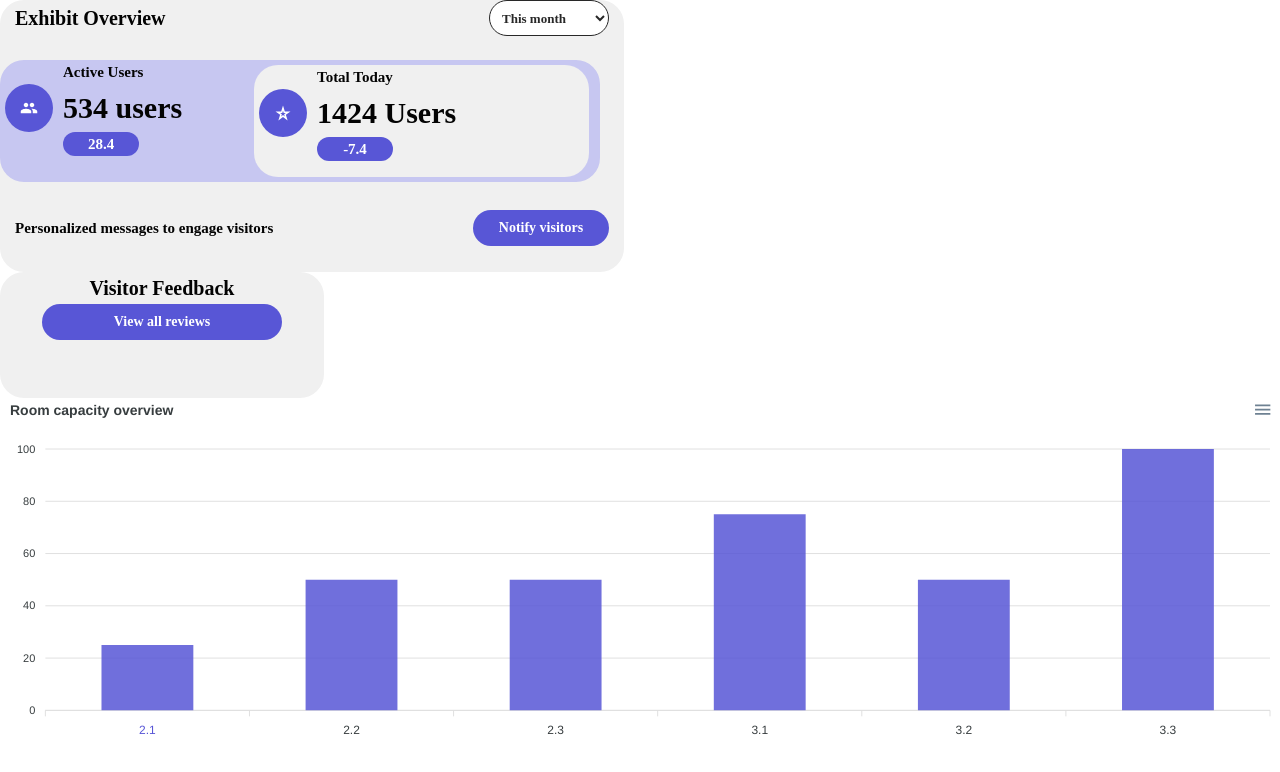
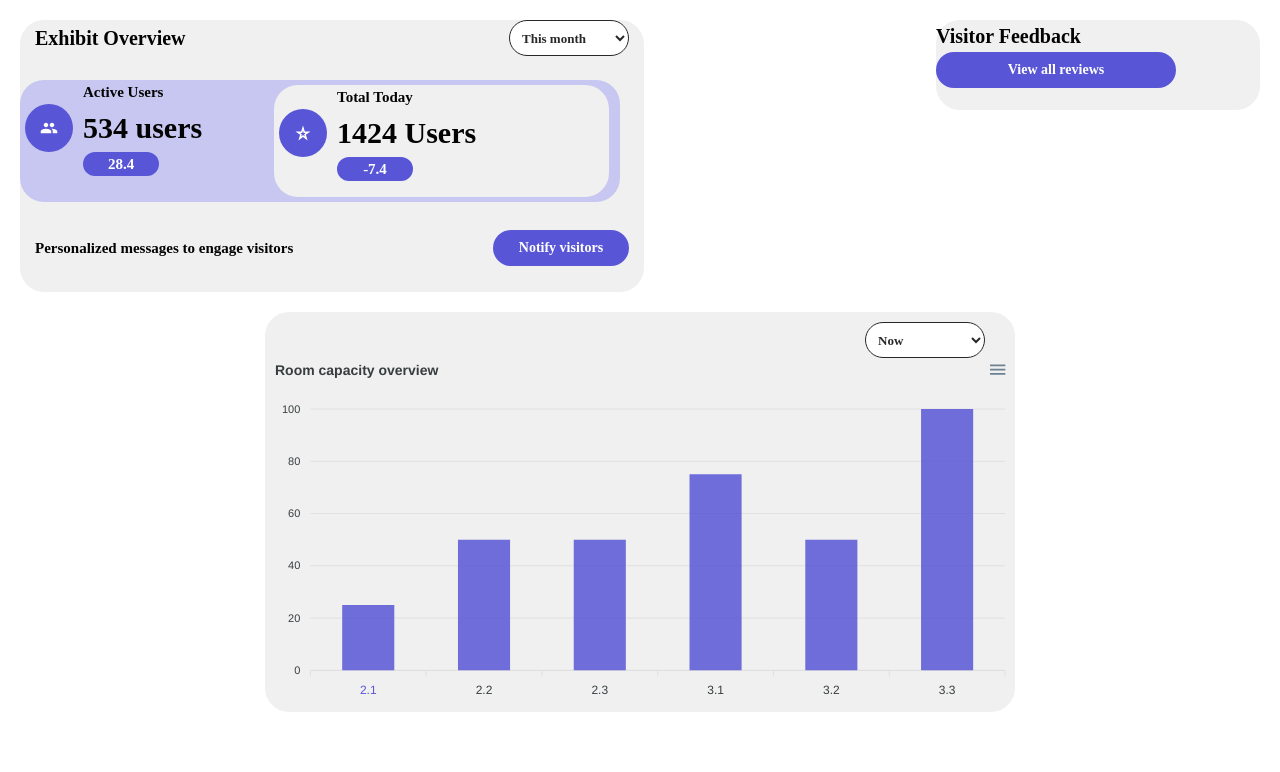
Before and after one commit to jculley01/MuseumMate, a React (Create React App) app in the folder code/dashboard/my-app/: page / in a window 1280 px wide. Shown: the top 772 px of the page. Built offline with nearby package versions, Linux system fonts and the light colour scheme.

Commit message:
semi aligned landing page with mock data

```diff
--- a/code/dashboard/my-app/src/App.css
+++ b/code/dashboard/my-app/src/App.css
@@ -1,5 +1,58 @@
 .App {
-  text-align: center;
+  display: flex;
+  flex-direction: column;
+  align-items: center;
+  padding: 20px;
+  gap: 20px;
+  /* Adds space between top-section and RoomCapacityChart */
+}
+
+.top-section {
+  display: flex;
+  justify-content: space-between;
+  width: 100%;
+  /* Adjust this as necessary to fit your layout */
+  gap: 20px;
+  /* Adjust this value for spacing between left-panel and right-panel */
+}
+
+.left-panel {
+  flex: 3;
+  /* Left panel takes up 3 parts of the flex container */
+  padding: 20px;
+  /* Adjust padding as needed */
+  background: #fff;
+  /* Replace with your desired background color */
+  border-radius: 8px;
+  /* Rounded corners */
+  box-shadow: 0px 0px 10px rgba(0, 0, 0, 0.1);
+  /* Soft shadow for card effect */
+}
+
+.right-panel {
+  flex: 1;
+  /* Right panel takes up 1 part of the flex container */
+  padding: 20px;
+  background: #fff;
+  border-radius: 8px;
+  box-shadow: 0px 0px 10px rgba(0, 0, 0, 0.1);
+}
+
+.RoomCapacityChart {
+  width: 100%;
+  /* Chart takes full width */
+  padding: 20px;
+  background: #fff;
+  border-radius: 8px;
+  box-shadow: 0px 0px 10px rgba(0, 0, 0, 0.1);
+}
+
+.top-section {
+  display: flex;
+  justify-content: space-between;
+  align-items: flex-start;
+  width: 100%;
+  /* Adjust this as necessary to fit your layout */
 }
 
 .App-logo {
--- a/code/dashboard/my-app/src/App.js
+++ b/code/dashboard/my-app/src/App.js
@@ -21,9 +21,11 @@ let mockData={
 function App() {
   return (
     <div className="App">
-      <ExhibitOverview  data={mockData.exhibitOverview}/>
-      <VisitorFeedLink/>
-      <RoomCapacityChart/>
+      <div className="top-section">
+        <ExhibitOverview data={mockData.exhibitOverview} />
+        <VisitorFeedLink />
+      </div>
+      <RoomCapacityChart />
     </div>
   );
 }
--- /dev/null
+++ b/code/dashboard/my-app/src/components/OccuGraph/ChartCard.js
@@ -0,0 +1,22 @@
+import React from 'react';
+
+const styles = {
+    Card: {
+        top: '611px',
+        left: '330px',
+        width: '750px',
+        height: '400px',
+        backgroundColor: '#f0f0f0',
+        borderRadius: '24px',
+    },
+};
+
+const Card = (props) => {
+    return (
+        <div style={styles.Card}>
+            {props.children}
+        </div>
+    );
+};
+
+export default Card;
--- /dev/null
+++ b/code/dashboard/my-app/src/components/OccuGraph/ChartDropdown.js
@@ -0,0 +1,46 @@
+import React from 'react';
+
+const styles = {
+    Dropdown: {
+        cursor: 'pointer',
+        top: '640px',
+        left: '930px',
+        width: '120px',
+        height: '36px',
+        padding: '0px 8px',
+        border: '1px solid #282828',
+        boxSizing: 'border-box',
+        borderRadius: '24px',
+        backgroundColor: '#ffffff',
+        color: '#282828',
+        fontSize: '13px',
+        fontFamily: 'Source Sans Pro',
+        fontWeight: 600,
+        lineHeight: '17px',
+        outline: 'none',
+        marginLeft: '600px',
+        marginTop: '10px'
+    },
+};
+
+const defaultProps = {
+    label: 'Now',
+    values: [
+        'Avg This Week',
+        'Avg This Month',
+        'Avg This Year',
+    ],
+};
+
+const Dropdown = (props) => {
+    return (
+        <select style={styles.Dropdown} defaultValue="">
+            <option value="" disabled hidden>{props.label ?? defaultProps.label}</option>
+            {(props.values ?? defaultProps.values).map((value) => (
+                <option value={value} key={value}>{value}</option>
+            ))}
+        </select>
+    );
+};
+
+export default Dropdown;
--- a/code/dashboard/my-app/src/components/OccuGraph/RoomCapacityChart.js
+++ b/code/dashboard/my-app/src/components/OccuGraph/RoomCapacityChart.js
@@ -1,5 +1,7 @@
 import React from 'react';
 import Chart from 'react-apexcharts';
+import Card from './ChartCard';
+import Dropdown from './ChartDropdown';
 
 class RoomCapacityChart extends React.Component {
   constructor(props) {
@@ -56,6 +58,10 @@ class RoomCapacityChart extends React.Component {
 
   render() {
     return (
+      <Card className="chart-card-container">
+        <div className="chart-header">
+          <Dropdown />
+        </div>
         <div id="chart">
           <Chart
             options={this.state.options}
@@ -64,6 +70,7 @@ class RoomCapacityChart extends React.Component {
             height={350}
           />
         </div>
+      </Card>
     );
   }
 }
--- a/code/dashboard/my-app/src/components/VisFeed/BackCard.js
+++ b/code/dashboard/my-app/src/components/VisFeed/BackCard.js
@@ -5,9 +5,11 @@ const styles = {
     top: '270px',
     left: '1110px',
     width: '324px',
-    height: '126px',
+    height: '90px',
     backgroundColor: '#f0f0f0',
     borderRadius: '24px',
+    justifyContent: 'center',
+    alignItems: 'center'
   },
 };
 
```
Lines whose indentation alone changed are shown as unchanged.
